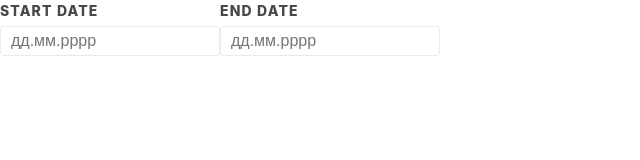
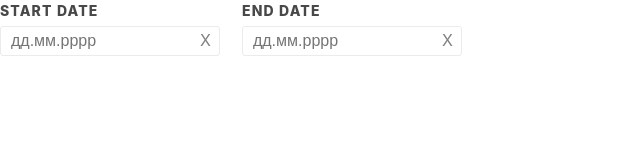
Before and after one commit to oleksiybenkevych/react-calendar-v2, a React (Create React App) app: page / in a window 1280 px wide. Shown: the top 160 px of the page, without its empty margins (0-640 px from the left). Built offline with nearby package versions, Linux system fonts and the light colour scheme.

Commit message:
added fill range

```diff
--- a/package.json
+++ b/package.json
@@ -8,6 +8,7 @@
     "node-sass": "^4.13.0",
     "react": "^16.11.0",
     "react-dom": "^16.11.0",
+    "react-onclickoutside": "^6.9.0",
     "react-scripts": "3.2.0"
   },
   "scripts": {
--- a/src/components/calendar/calendar.js
+++ b/src/components/calendar/calendar.js
@@ -14,7 +14,10 @@ export default class Calendar extends React.Component {
     },
     firstClick: true,
     today: moment(),
-    open: false
+    open: false,
+    openLeft: false,
+    openRight: false,
+    hoverEnd: null
   };
 
   setRange(date) {
@@ -25,7 +28,8 @@ export default class Calendar extends React.Component {
           end: null,
           start: date
         },
-        firstClick: !prevState.firstClick
+        firstClick: !prevState.firstClick,
+        openRight: true
       }));
     } else {
       this.props.onChange({ ...this.state.range, end: date });
@@ -34,31 +38,77 @@ export default class Calendar extends React.Component {
           ...prevState.range,
           end: date
         },
+        open: false,
         firstClick: !prevState.firstClick
       }));
     }
   }
 
   render() {
-    const { range, open } = this.state;
+    const {
+      open,
+      range,
+      openLeft,
+      openRight,
+      hoverEnd,
+      firstClick
+    } = this.state;
     return (
       <div className="app-container">
         <div className="inputs-container">
           <Input
             label="START DATE"
-            onClick={() => this.setState({ open: true })}
-            value={range.start ? range.start.format("D MMMM YY") : ""}
+            onClick={() =>
+              this.setState({
+                openLeft: true,
+                openRight: false,
+                open: true
+              })
+            }
+            value={range.start ? range.start.format("D MMMM YYYY") : ""}
+            clearBtn={() =>
+              this.setState(prevState => ({
+                range: { start: null, end: null },
+                firstClick: true,
+                open: false,
+                hoverEnd: null
+              }))
+            }
           />
           <Input
             label="END DATE"
-            onClick={() => this.setState({ open: true })}
-            value={range.end ? range.end.format("D MMMM YY") : ""}
+            onClick={() =>
+              this.setState({
+                openRight: true,
+                openLeft: false,
+                open: true
+              })
+            }
+            value={range.end ? range.end.format("D MMMM YYYY") : ""}
+            clearBtn={() =>
+              this.setState(prevState => ({
+                range: { end: null, start: prevState.range.start },
+                firstClick: false,
+                open: false,
+                hoverEnd: null
+              }))
+            }
           />
         </div>
         <CalendarBody
+          hoverEnd={hoverEnd}
           open={open}
+          openLeft={openLeft}
+          openRight={openRight}
           dayClick={date => {
             this.setRange(date);
+          }}
+          onHoverEnd={date => {
+            if (!firstClick) {
+              this.setState({
+                hoverEnd: date
+              });
+            }
           }}
           nextClick={e => {
             this.setState(prevState => ({
@@ -72,6 +122,7 @@ export default class Calendar extends React.Component {
           }}
           today={this.state.today}
           range={this.state.range}
+          onClose={() => this.setState({ open: false })}
         />
       </div>
     );
--- a/src/components/calendar/components/calendar_body/calendar_body.js
+++ b/src/components/calendar/components/calendar_body/calendar_body.js
@@ -1,5 +1,6 @@
 import React from "react";
 import classnames from "classnames";
+import onClickOutside from "react-onclickoutside";
 
 import WeekDays from "../week_days/week_days";
 import CalendarDays from "../calendar_days/calendar_days";
@@ -8,11 +9,31 @@ import ToolBar from "../tool_bar/tool_bar";
 import "./calendar_body.scss";
 // import moment from "moment";
 
-export default class CalendarBody extends React.Component {
+class CalendarBody extends React.Component {
+  handleClickOutside(evt) {
+    this.props.onClose();
+  }
   render() {
-    const { open, range, today, nextClick, prevClick } = this.props;
+    const {
+      open,
+      openLeft,
+      openRight,
+      range,
+      today,
+      nextClick,
+      prevClick,
+      hoverEnd
+    } = this.props;
+
     return (
-      <div className={classnames({ "calendar-body": true, visible: open })}>
+      <div
+        className={classnames({
+          "calendar-body": true,
+          left: openLeft,
+          visible: open,
+          right: openRight
+        })}
+      >
         <div className="tool-bar">
           <ToolBar today={today} nextClick={nextClick} prevClick={prevClick} />
         </div>
@@ -20,11 +41,15 @@ export default class CalendarBody extends React.Component {
           <WeekDays />
         </thead>
         <CalendarDays
+          hoverEnd={hoverEnd}
           range={range}
           today={today}
           dateClick={date => this.props.dayClick(date)}
+          onHoverEnd={date => this.props.onHoverEnd(date)}
         />
       </div>
     );
   }
 }
+
+export default onClickOutside(CalendarBody);
--- a/src/components/calendar/components/calendar_body/calendar_body.scss
+++ b/src/components/calendar/components/calendar_body/calendar_body.scss
@@ -11,3 +11,11 @@
     display: block;
   }
 }
+
+.left {
+  left: 0;
+}
+.right {
+  left: 224px;
+  position: absolute;
+}
--- a/src/components/calendar/components/calendar_days/calendar_days.js
+++ b/src/components/calendar/components/calendar_days/calendar_days.js
@@ -7,7 +7,7 @@ import "./calendar_days.scss";
 
 export default class CalendaDays extends React.Component {
   render() {
-    const { today, dateClick, range } = this.props;
+    const { today, dateClick, range, onHoverEnd, hoverEnd } = this.props;
     let blanks = [];
     for (let i = 0; i < today.startOf("month").format("d"); i++) {
       blanks.push("");
@@ -22,7 +22,15 @@ export default class CalendaDays extends React.Component {
     let row = [];
     monthDays.forEach((cell, i) => {
       const day = (
-        <Date date={cell} range={range} onClick={date => dateClick(date)} />
+        <Date
+          hoverEnd={hoverEnd}
+          date={cell}
+          range={range}
+          onClick={date => dateClick(date)}
+          onHoverEnd={date => {
+            onHoverEnd(date);
+          }}
+        />
       );
       if (i === 0 || i % 7 !== 0) {
         row.push(day);
--- a/src/components/calendar/components/date/date.js
+++ b/src/components/calendar/components/date/date.js
@@ -6,12 +6,13 @@ import "./date.scss";
 
 export default class Date extends React.Component {
   render() {
-    const { date, range } = this.props;
+    const { date, range, hoverEnd } = this.props;
     if (!date) return <td className="empty-day"></td>;
     return (
       <td
         className={classnames({
           day: true,
+          hoverend: date.isAfter(range.start) && date.isBefore(hoverEnd),
           start: range.start && date.isSame(range.start),
           end: range.end && date.isSame(range.end),
           today: date.isSame(moment().startOf("day")),
@@ -27,6 +28,12 @@ export default class Date extends React.Component {
         onClick={e => {
           this.props.onClick(date);
         }}
+        onMouseEnter={e => {
+          this.props.onHoverEnd(date);
+        }}
+        onMouseLeave={e => {
+          this.props.onHoverEnd(null);
+        }}
       >
         {date.format("D")}
       </td>
--- a/src/components/calendar/components/date/date.scss
+++ b/src/components/calendar/components/date/date.scss
@@ -5,6 +5,7 @@
   text-align: center;
   font-size: 12px;
   box-sizing: border-box !important;
+  cursor: pointer;
   &:last-child {
     // border-right: solid 1px rgba(179, 179, 179, 0.5);
   }
@@ -24,6 +25,13 @@
   &.today {
     background-color: rgb(170, 170, 170);
   }
+  &:hover {
+    background-color: rgba(197, 197, 197, 0.486);
+  }
+  &.hoverend {
+    background-color: rgb(102, 226, 218) !important;
+    color: rgb(255, 255, 255);
+  }
 }
 tr {
   border-bottom: solid 1px red;
--- a/src/components/calendar/components/input/input.js
+++ b/src/components/calendar/components/input/input.js
@@ -1,10 +1,11 @@
 import React from "react";
+import classnames from "classnames";
 
 import "./input.scss";
 
 export default class Input extends React.Component {
   render() {
-    const { label, onClick, value } = this.props;
+    const { label, onClick, value, clearBtn } = this.props;
     return (
       <div className="input-elem">
         <div>
@@ -18,6 +19,14 @@ export default class Input extends React.Component {
           placeholder="дд.мм.рррр"
           onClick={onClick}
         ></input>
+        <span
+          className={classnames({
+            clear: true
+          })}
+          onClick={clearBtn}
+        >
+          X
+        </span>
       </div>
     );
   }
--- a/src/components/calendar/components/input/input.scss
+++ b/src/components/calendar/components/input/input.scss
@@ -2,13 +2,14 @@
   border: 1px solid #ebebeb !important;
   border-radius: 3px;
   margin-top: 5px;
+  margin-right: 5px;
   width: 220px;
   height: 30px;
   padding: 10px;
   font-size: 16px;
 }
 input:focus {
-  outline: 0;
+  outline: outset thin rgb(0, 166, 153);
 }
 
 .label {
@@ -21,3 +22,21 @@ input:focus {
 .input-elem {
   width: fit-content;
 }
+
+.clear {
+  padding: 3px;
+  position: relative;
+  right: 28px;
+  cursor: pointer;
+  color: gray;
+  // display: none;
+  // &.visible {
+  //   display: block;
+  // }
+}
+.clear:hover {
+  background-color: rgba(139, 0, 0, 0.082);
+  border-radius: 4px;
+  transition: 0.3s;
+  color: darkred;
+}
```
Also changed, not shown: 1 other file (tests, documents, lock files or other folders).
